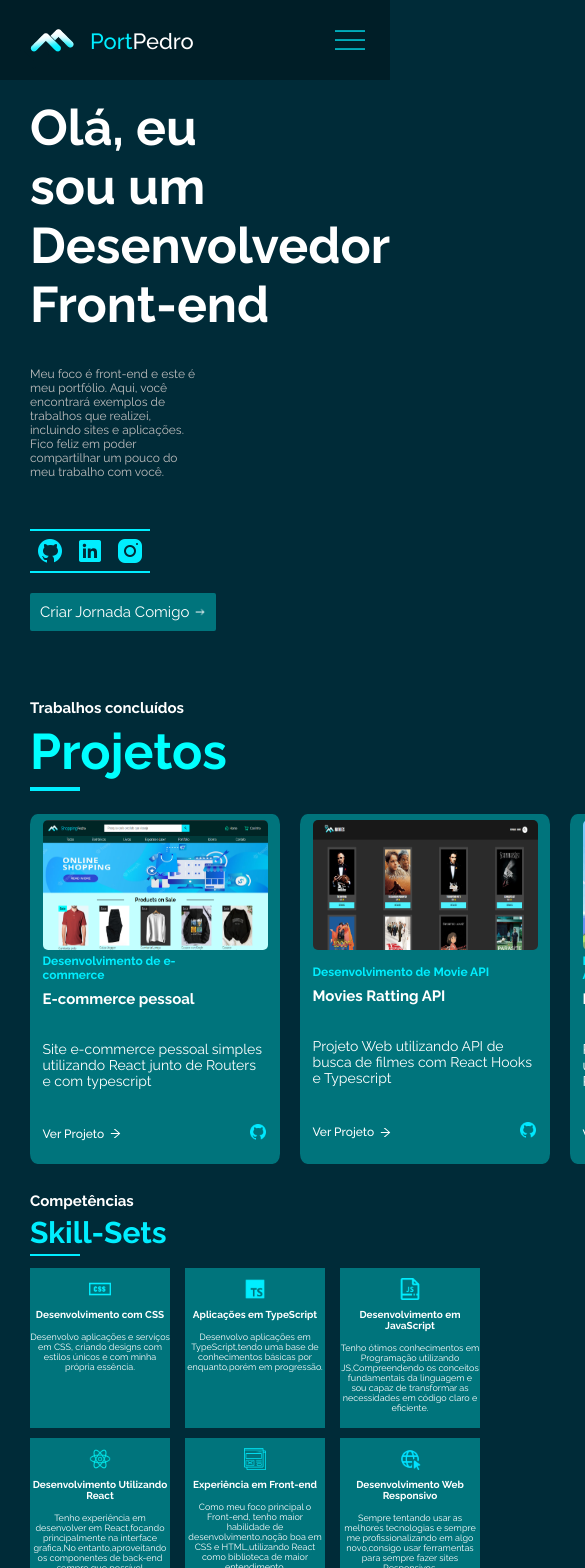
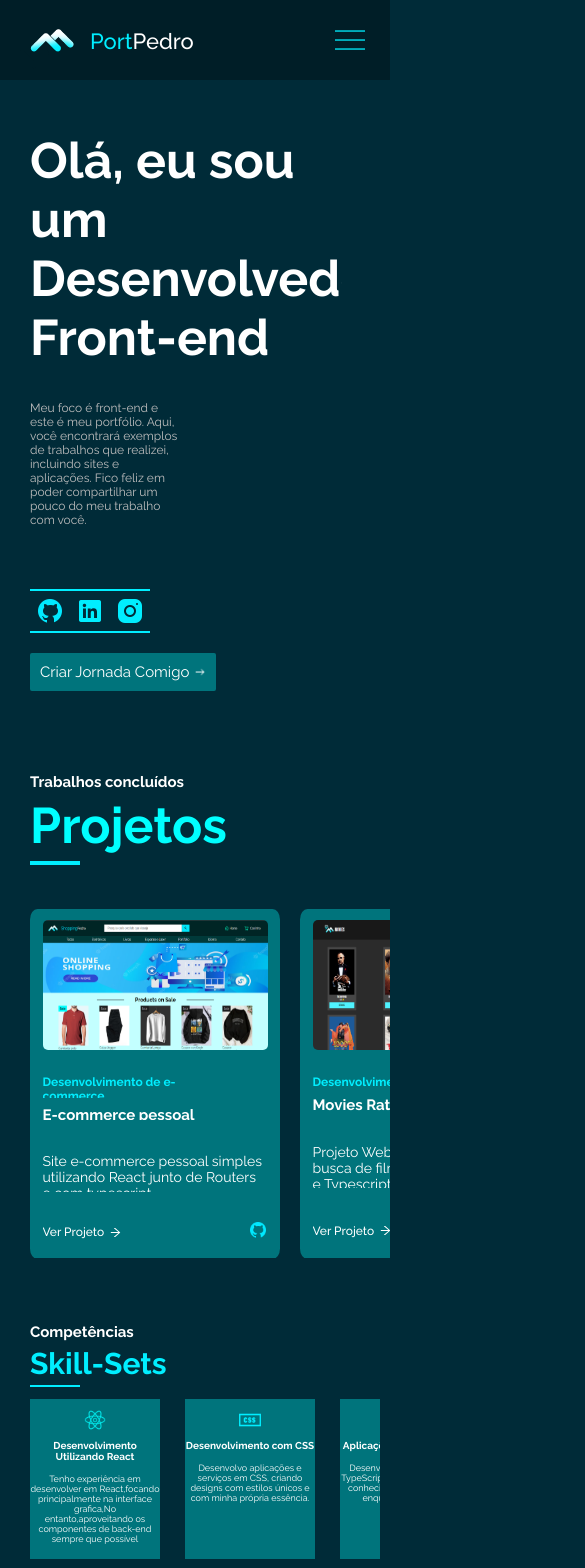
Before and after one commit to PedroPaulo-Git/MyRepository-in-React, a React (Create React App) app: page / in a window 390 px wide. Shown: the top 1568 px of the page, 585 px wide, since content can reach past the window. Built offline with nearby package versions, Linux system fonts and the light colour scheme.

Commit message:
updates responsivity

```diff
--- a/src/App.css
+++ b/src/App.css
@@ -22,7 +22,7 @@ h1.h1skill:hover + .skillset_style {
 }
 @media(max-width: 767px) {
   .body {
-    max-width: 300;
+    max-width: 100%;
     padding: 20px;
   }
 
--- a/src/components/projects.tsx
+++ b/src/components/projects.tsx
@@ -9,9 +9,12 @@ function Projects() {
     return (
         <div>
             <main className={styles.projetscALL}>
+
+                <div className={styles.projectTop}>
                 <h3>Trabalhos concluídos</h3>
                 <h1 className={styles.projetsch1}>Projetos</h1>
                 <span className={styles.skillset_style}></span>
+                </div>
                 <div className={styles.projets}>
                     <div className={styles.projet1}>
 
--- a/src/components/skillsets.tsx
+++ b/src/components/skillsets.tsx
@@ -1,5 +1,5 @@
 import React from 'react';
-import {Link} from 'react-router-dom'
+import { Link } from 'react-router-dom'
 import styles from '../styles/skillsets.module.css';
 import Img1 from '../imgs/iconcss.png';
 import Img2 from '../imgs/iconfrontend.png';
@@ -15,7 +15,7 @@ import Imgts from '../imgs/iconts.png';
 
 
 
-function Skillsets(){
+function Skillsets() {
     return (
 
 
@@ -28,8 +28,19 @@ function Skillsets(){
 
                 <div className={styles.maincontainerskill} >
 
+
                     <div className={styles.containerskill}>
-                    <img src={Img1} alt=""className={styles.imgskill}></img>
+                        <img src={Imgreact} alt="" className={styles.imgskill}></img>
+                        <h5>Desenvolvimento Utilizando React </h5>
+                        <p className={styles.pskill}>
+                            Tenho experiência em desenvolver em React,focando principalmente na interface grafica,No entanto,aproveitando
+                            os componentes de back-end sempre que possível
+                        </p>
+
+                    </div>
+
+                    <div className={styles.containerskill}>
+                        <img src={Img1} alt="" className={styles.imgskill}></img>
                         <h5>Desenvolvimento com CSS</h5>
                         <p className={styles.pskill}>
                             Desenvolvo aplicações e serviços em CSS, criando designs com estilos únicos e com minha própria essência.
@@ -38,7 +49,7 @@ function Skillsets(){
                     </div>
 
                     <div className={styles.containerskill}>
-                    <img src={Imgts} alt=""className={styles.imgskill}></img>
+                        <img src={Imgts} alt="" className={styles.imgskill}></img>
                         <h5>Aplicações em TypeScript</h5>
                         <p className={styles.pskill}>
                             Desenvolvo aplicações em TypeScript,tendo uma base de conhecimentos básicas por enquanto,porém em progressão.
@@ -47,7 +58,7 @@ function Skillsets(){
                     </div>
 
                     <div className={styles.containerskill}>
-                    <img src={Imgjs} alt=""className={styles.imgskill}></img>
+                        <img src={Imgjs} alt="" className={styles.imgskill}></img>
                         <h5>Desenvolvimento em JavaScript</h5>
                         <p className={styles.pskill}>
                             Tenho ótimos conhecimentos em Programação utilizando JS,Compreendendo os conceitos fundamentais da linguagem
@@ -57,17 +68,7 @@ function Skillsets(){
                     </div>
 
                     <div className={styles.containerskill}>
-                    <img src={Imgreact} alt=""className={styles.imgskill}></img>
-                    <h5>Desenvolvimento Utilizando React </h5>
-                    <p className={styles.pskill}>
-                        Tenho experiência em desenvolver em React,focando principalmente na interface grafica,No entanto,aproveitando
-                        os componentes de back-end sempre que possível
-                    </p>
-
-        </div>
-
-        <div className={styles.containerskill}>
-                    <img src={Img2} alt=""className={styles.imgskill}></img>
+                        <img src={Img2} alt="" className={styles.imgskill}></img>
                         <h5>Experiência em Front-end</h5>
                         <p className={styles.pskill}>
                             Como meu foco principal o Front-end, tenho maior habilidade de desenvolvimento,noção boa em CSS e HTML,utilizando
@@ -76,7 +77,7 @@ function Skillsets(){
 
                     </div>
 
-        <div  className={styles.containerskill}>
+                    <div className={styles.containerskill}>
                         <img src={Imgweb} alt="" className={styles.imgskill}></img>
                         <h5>Desenvolvimento Web Responsivo</h5>
                         <p className={styles.pskill}>
--- a/src/styles/Home.module.css
+++ b/src/styles/Home.module.css
@@ -44,12 +44,18 @@
 }
 
 @media(max-width: 767px) {
-
+   *{
+    max-width: 100%;
+    overflow: hidden;
+   }
+   .h1homeall{
+    max-width: 80%;
+   }
     .homeall{
         display: block;
         margin-top: 25%;
         padding: 20px;
-        width:calc(120% - 30px);
+        width:100%;
     }
     .homebutton{
         font-size: 15px;
--- a/src/styles/projects.module.css
+++ b/src/styles/projects.module.css
@@ -1,9 +1,12 @@
 .projetscALL {
     display: block;
     margin-top: 10vh;
-    margin-bottom: 30vh;
-    height: 350px;
+    height: 600px;
+    max-width: 100%;
+    position: relative;
 }
+
+.projectTop {}
 
 .projetsch1 {
     font-size: 50px;
@@ -29,14 +32,12 @@ h1.projetsch1:hover+.skillset_style {
 }
 
 .projets {
-    width: 500px;
+    width: 100%;
     display: grid;
-    grid-template-columns: repeat(4, 1fr);
-    gap: 20px;
-    margin-top: 8vh;
-    right: 30%;
-
-
+    padding-top: 5%;
+    grid-template-columns: repeat(4, 0fr);
+    gap:15px;
+    margin-top: 2vh;
 }
 
 .projet1 {
@@ -49,7 +50,8 @@ h1.projetsch1:hover+.skillset_style {
     height: 350px;
 
 }
-.projectLinks{
+
+.projectLinks {
     cursor: pointer;
     height: 20%;
     display: flex;
@@ -83,13 +85,13 @@ h1.projetsch1:hover+.skillset_style {
     flex-direction: column;
     justify-content: flex-end;
     padding-inline: 5%;
+    margin-top: 5%;
     text-align: left;
-    height:60%;
+    height: 55%;
 }
 
 .h1infoproject {
 
-    margin-top: 0;
     color: rgb(0, 238, 255);
     width: 100%;
     font-size: 12px;
@@ -115,7 +117,7 @@ h1.projetsch1:hover+.skillset_style {
     align-items: center;
     display: flex;
     flex-direction: column;
-    justify-content:flex-end;
+    justify-content: flex-end;
     height: 100%;
 
 }
@@ -155,10 +157,15 @@ a.redirectproject:hover {
 
 
 @media(max-width: 767px) {
+    body{
+        overflow-x: hidden;
+        max-width: 100%;
+    }
     .projetsch1 {
         margin-bottom: 0.3vh;
 
     }
+
 
     .projets_content {
         padding: 8px;
@@ -172,26 +179,21 @@ a.redirectproject:hover {
     }
 
     .projets {
-        width: 40vh;
+        overflow: scroll;
+        width: 100%;
         display: grid;
         grid-template-columns: repeat(4, 1fr);
         gap: 20px;
+        padding-block: 5%;
         margin-top: 4vh;
-        right: 30%;
     }
 
     .projetscALL {
-        margin-bottom: 20vh;
         margin-top: 8vh;
-        height: 325px;
+        height: 500px;
     }
 }
 
 @media (max-width:900px) {
-    .projetscALL {
-
-        margin-top: 8vh;
-
-
-    }
+    .projetscALL {}
 }
```
Lines whose indentation alone changed are shown as unchanged.
